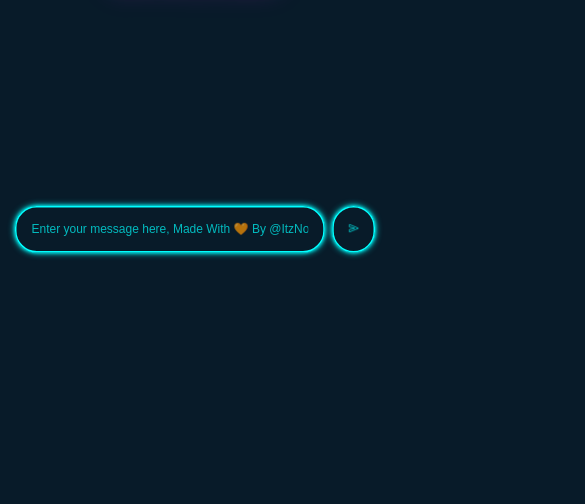
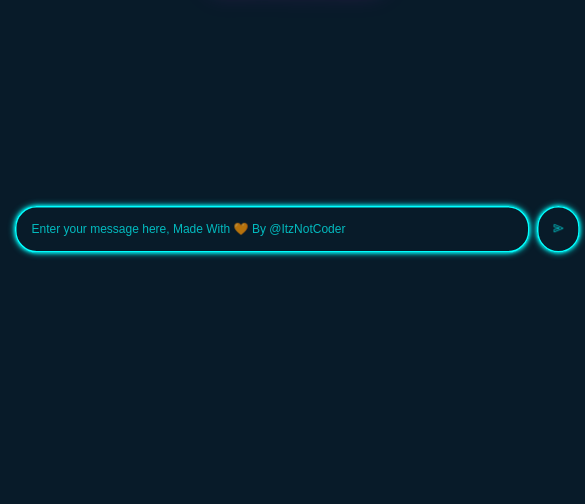
Before and after one commit to MuraliBotz/Chiku, a plain HTML site: page index.html in a window 390 px wide. Shown: the part 340-844 px from the top of the page, 585 px wide, since content can reach past the window. Drawn offline with nearby package versions, Linux system fonts and the light colour scheme.

Commit message:
Update style.css

```diff
--- a/style.css
+++ b/style.css
@@ -2,9 +2,9 @@
     body {
         transform: scale(0.75);
         transform-origin: 0 0;
-        width: 133.33%; /* Adjust the width accordingly */
+        width: 203.33%; /* Adjust the width accordingly */
         background: #081b29;
-    color: white;
+    color: cyan;
     font-family: serif;
     margin: 0;
     height: 100vh;
```
